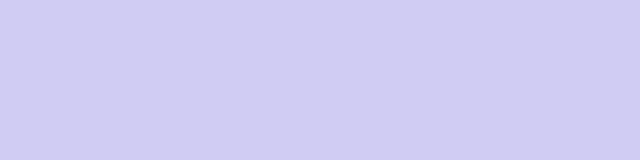
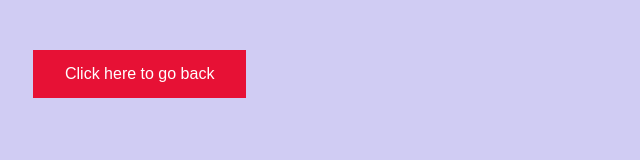
Before and after one commit to TAMILSELVAN28/Frontendweb, a plain HTML site: page details.html in a window 1280 px wide. Shown: the whole page, without its empty margins (0-640 px from the left). Drawn offline with Linux system fonts and the light colour scheme.

Commit message:
Final commit

```diff
--- a/details.html
+++ b/details.html
@@ -7,6 +7,17 @@
 body{
     margin-top:50px;
     background:#d0ccf3;}
+    .button {
+  background-color: rgb(231, 17, 53);
+  border: none;
+  margin-left: 25px;
+  color: white;
+  padding: 15px 32px;
+  text-align: center;
+  text-decoration: none;
+  display: inline-block;
+  font-size: 16px;
+}
 @media screen and (max-width:600px){
 body{
     background-color: #eecce4;}
@@ -14,6 +25,7 @@ body{
 </style>
 </head>
 <body  onload='getcountrydetails()''>
+        <button class="button" onclick="goBack()">Click here to go back</button>
     <p id="mycon"></p>
 </body>
 </html>
--- a/javascript.js
+++ b/javascript.js
@@ -17,7 +17,7 @@ h4{
   font-size:40px;}
 </style>
   <div class="card">
-  <a href="details.html" target="_blank">
+  <a href="details.html">
   <img src="${user.flag}" alt="Avatar" style="width:100%">
   <div class="container">
   <h4><b>${user.name}</b></h4>
@@ -136,3 +136,6 @@ function getcountrydetails(){
     // console.log(ret);
  document.getElementById('mycon').innerHTML=ret;
 }
+function goBack() {
+  window.history.back();
+}
```
